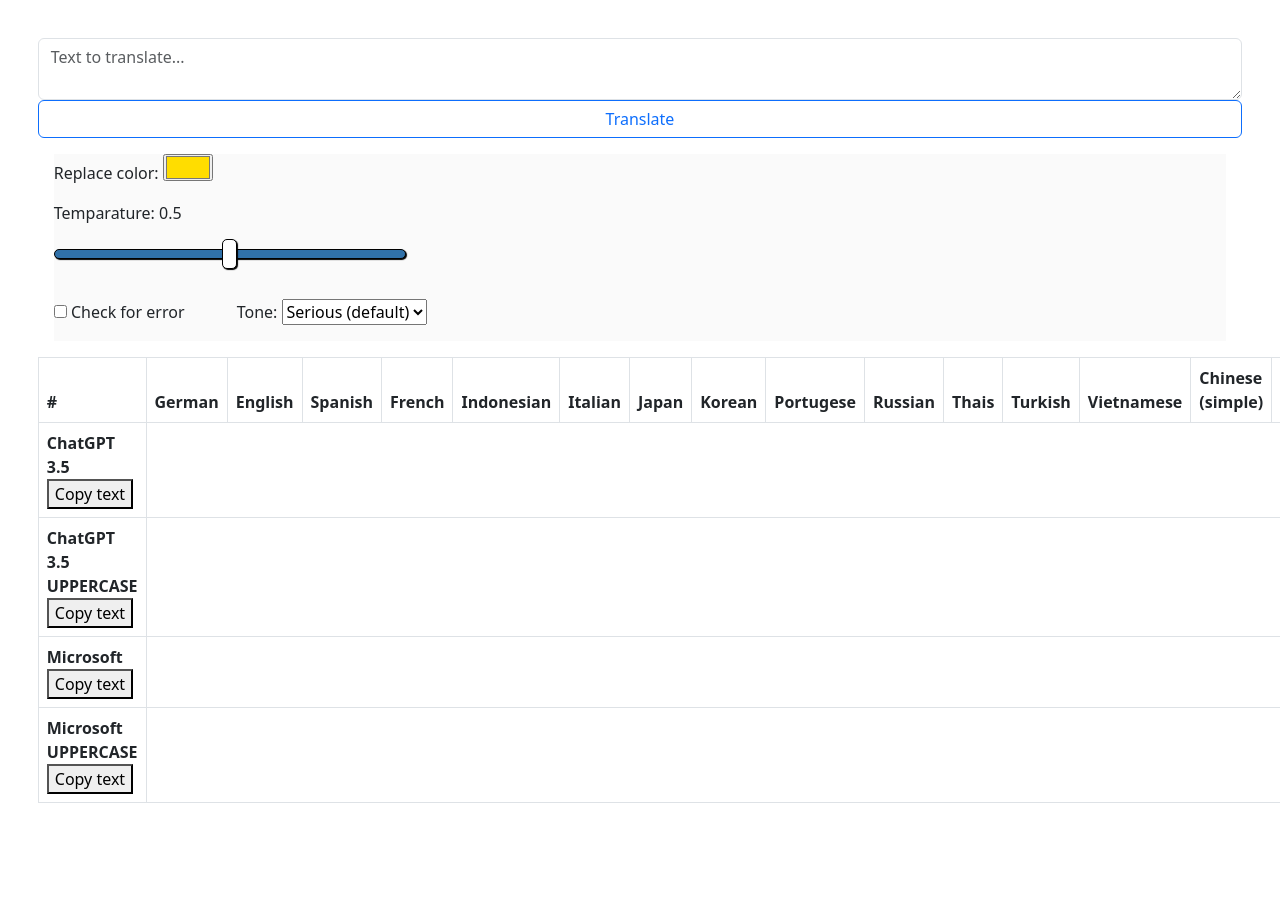
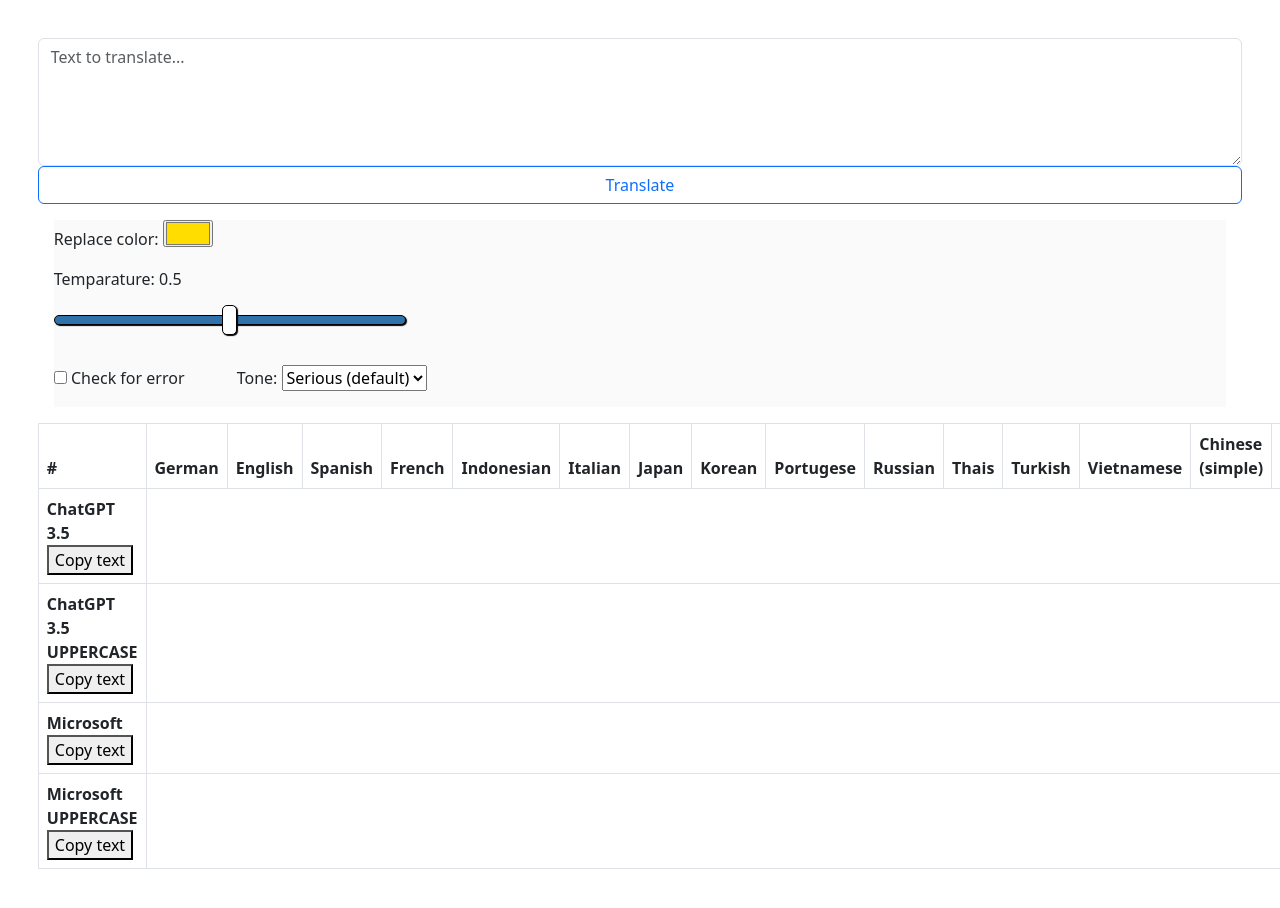
Before and after one commit to manhvu0803/BatchWebTranslator, a website: page index.html in a window 1280 px wide. Shown: the top 908 px of the page. Before the commit the page ends 857 px from the top, so only its background shows below. Drawn offline with nearby package versions, Linux system fonts and the light colour scheme; no server answers.

Commit message:
Enlarge text input

```diff
--- a/index.html
+++ b/index.html
@@ -14,7 +14,7 @@
     <script src="translate.js"></script>
     <script src="prompter.js"></script>
 
-    <div class="input-group">
+    <div class="input-group" style="min-height: 8em;">
         <textarea id="text_input" class="form-control" name="text_input" placeholder="Text to translate..."></textarea>
     </div>
     <button id="translate_button" class="btn btn-outline-primary" type="button" onclick="translateInput()" style="min-width: 100%;">Translate</button>
```
